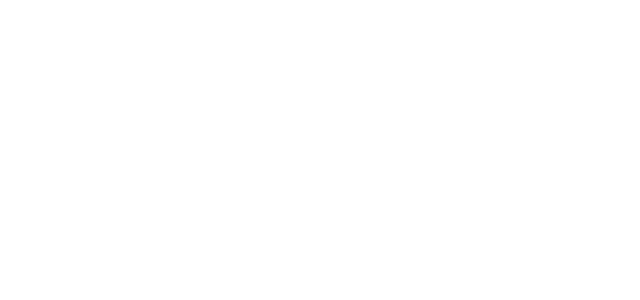
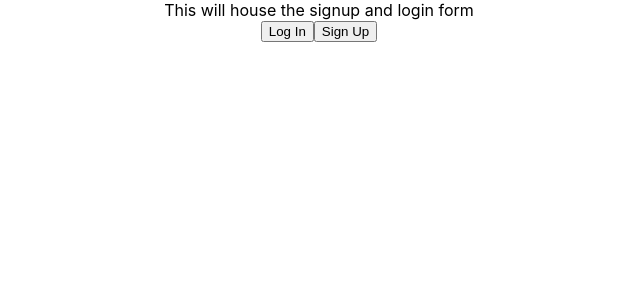
Before and after one commit to Business-Card-Organizer-Build-Week/Front-End, a React (Create React App) app: page / in a window 1280 px wide. Shown: the top 300 px of the page, without its empty margins (321-961 px from the left). Built offline with nearby package versions, Linux system fonts and the light colour scheme.

Commit message:
began work on login/signup functionality; added formik, yup, and axios to dependencies

```diff
--- a/package.json
+++ b/package.json
@@ -3,11 +3,14 @@
   "version": "0.1.0",
   "private": true,
   "dependencies": {
+    "axios": "^0.19.0",
+    "formik": "^1.5.8",
     "react": "^16.9.0",
     "react-dom": "^16.9.0",
     "react-router-dom": "^5.0.1",
     "react-scripts": "3.1.2",
-    "semantic-ui-react": "^0.88.1"
+    "semantic-ui-react": "^0.88.1",
+    "yup": "^0.27.0"
   },
   "scripts": {
     "start": "react-scripts start",
--- a/src/App.js
+++ b/src/App.js
@@ -1,9 +1,11 @@
 import React from 'react';
 import './App.css';
+import LandingPage from './components/LandingPage';
 
 function App() {
   return (
     <div className="App">
+      <LandingPage />
     </div>
   );
 }
--- a/src/components/LandingPage.js
+++ b/src/components/LandingPage.js
@@ -1,8 +1,13 @@
 import React from 'react';
+import { SignupLoginForm } from './SignupLoginForm';
 
 const LandingPage = () => {
     return(
-        <div>This is the main landing page, to which the marketing site will connect and where the login and signup forms will live.</div>
+        <div className='pagebox'>
+            <SignupLoginForm />
+            <button className='login'>Log In</button>
+            <button className='login'>Sign Up</button>
+        </div>
     )
 }
 
--- a/src/components/SignupLoginForm.js
+++ b/src/components/SignupLoginForm.js
@@ -1,6 +1,6 @@
 import React from 'react';
 
-const SignupLoginForm = () => {
+export const SignupLoginForm = () => {
     return(
         <div>This will house the signup and login form</div>
     )
--- a/src/index.js
+++ b/src/index.js
@@ -1,6 +1,11 @@
 import React from 'react';
 import ReactDOM from 'react-dom';
+import { BrowserRouter as Router } from 'react-router-dom';
 import './index.css';
 import App from './App';
 
-ReactDOM.render(<App />, document.getElementById('root'));
+ReactDOM.render(
+<Router>
+    <App />
+</Router>,
+ document.getElementById('root'));
```
Also changed, not shown: 1 other file (tests, documents, lock files or other folders).
